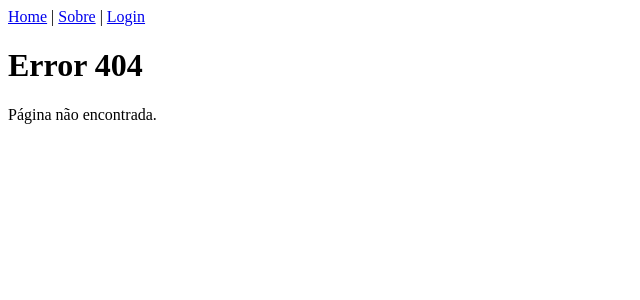
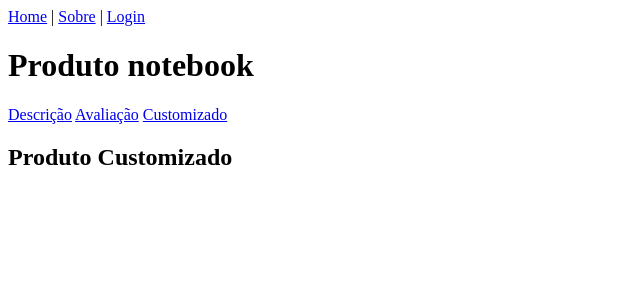
Before and after one commit to jmariotto93/Router1-React, a React (Create React App) app in the folder router1/: page /produto/notebook/customizado in a window 1280 px wide. Before the commit this address had no page. Shown: the top 300 px of the page, without its empty margins (0-640 px from the left). Built offline with nearby package versions, Linux system fonts and the light colour scheme.

Commit message:
use NavLink in Produto

```diff
--- a/router1/src/App.jsx
+++ b/router1/src/App.jsx
@@ -15,7 +15,7 @@ function App() {
         <Route path='/' element={<Home />} />
         <Route path='sobre' element={<Sobre />} />
         <Route path='login' element={<Login />} />
-        <Route path='produto/:id' element={<Produto />} />
+        <Route path='produto/:id/*' element={<Produto />} />
         <Route path='*' element={<Error404 />} />
       </Routes>
     </BrowserRouter>
--- a/router1/src/Produto.jsx
+++ b/router1/src/Produto.jsx
@@ -1,5 +1,5 @@
 import React from 'react'
-import { useLocation, useParams, Routes, Route } from 'react-router-dom'
+import { useLocation, useParams, Routes, Route, NavLink } from 'react-router-dom'
 import ProdutoDescricao from './ProdutoDescricao'
 import ProdutoAvaliacao from './ProdutoAvaliacao'
 import ProdutoCustomizado from './ProdutoCustomizado'
@@ -12,8 +12,13 @@ const Produto = () => {
   return (
     <div>
         <h1>Produto {params.id}</h1>
+        <nav>
+          <NavLink to=''>Descrição</NavLink>{' '}
+          <NavLink to='avaliacao'>Avaliação</NavLink>{' '}
+          <NavLink to='customizado'>Customizado</NavLink>
+        </nav>
         <Routes>
-          <Route path='/' element={<ProdutoDescricao />}/>
+          <Route path='' element={<ProdutoDescricao />}/>
           <Route path='avaliacao' element={<ProdutoAvaliacao />} />
           <Route path='customizado' element={<ProdutoCustomizado />} />
         </Routes>
```
